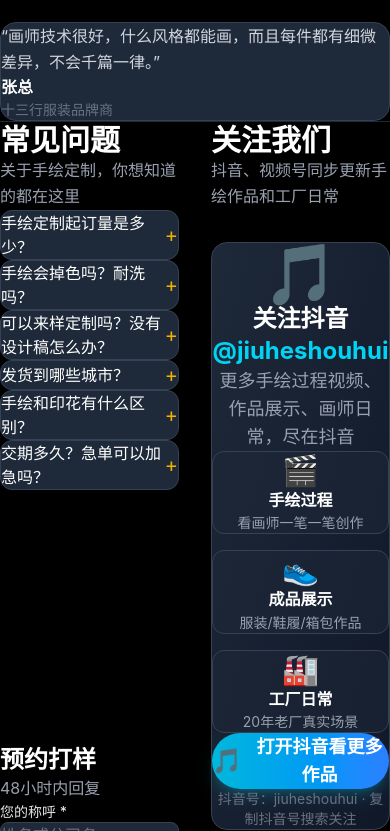
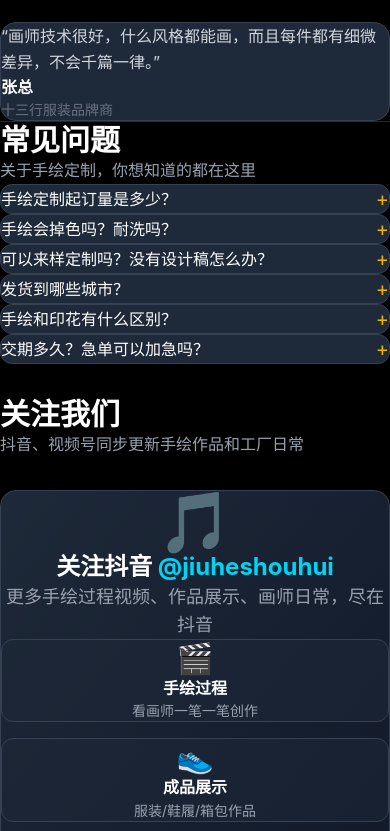
Before and after one commit to 419566896-pixel/jiuhe-handpaint, a Next.js app: page / in a window 390 px wide. Shown: the part 4473-5304 px from the top of the page. Built offline with nearby package versions, Linux system fonts and the light colour scheme.

Commit message:
fix: 手机端单栏适配
- 手机端: 单栏排列(faq→social→contact)
- 桌面端: 双栏并排(保持之前的布局)
- 使用CSS media query实现响应式grid-areas

```diff
--- a/app/globals.css
+++ b/app/globals.css
@@ -97,3 +97,32 @@
 ::-webkit-scrollbar-thumb:hover {
   background: #666;
 }
+
+/* FAQ + 预约 + 社交 并排布局 */
+.bottom-grid {
+  display: grid;
+  gap: 2rem;
+}
+
+/* 手机端：单栏 */
+.bottom-grid {
+  grid-template-columns: 1fr;
+  grid-template-areas:
+    "faq"
+    "social"
+    "contact";
+}
+
+/* 桌面端：双栏 */
+@media (min-width: 1024px) {
+  .bottom-grid {
+    grid-template-columns: 1fr 1fr;
+    grid-template-areas:
+      "faq    social"
+      "contact social";
+  }
+}
+
+.area-faq { grid-area: faq; }
+.area-social { grid-area: social; }
+.area-contact { grid-area: contact; }
--- a/app/page.tsx
+++ b/app/page.tsx
@@ -296,23 +296,16 @@
       <AnimateOnScroll>
       <section className="py-12 md:py-20 bg-black border-t border-gray-800">
         <div className="px-8">
-          <div
-            className="grid gap-8"
-            style={{
-              gridTemplateColumns: '1fr 1fr',
-              gridTemplateRows: 'auto auto',
-              gridTemplateAreas: '"faq social" "contact social"',
-            }}
-          >
+          <div className="bottom-grid">
             {/* 左上：常见问题 */}
-            <div id="faq" style={{ gridArea: 'faq' }}>
+            <div id="faq" className="area-faq">
               <h2 className="text-3xl md:text-4xl font-bold mb-4 text-white">常见问题</h2>
               <p className="text-gray-400 mb-8">关于手绘定制，你想知道的都在这里</p>
               <FAQ />
             </div>
 
             {/* 右侧：抖音 + 视频号（跨两行） */}
-            <div className="flex flex-col gap-8" style={{ gridArea: 'social' }}>
+            <div className="flex flex-col gap-8 area-social">
               <div>
                 <h2 className="text-3xl md:text-4xl font-bold mb-4 text-white">关注我们</h2>
                 <p className="text-gray-400 mb-8">抖音、视频号同步更新手绘作品和工厂日常</p>
@@ -322,7 +315,7 @@
             </div>
 
             {/* 左下：预约打样 */}
-            <div id="contact" style={{ gridArea: 'contact' }}>
+            <div id="contact" className="area-contact">
               <h2 className="text-2xl md:text-3xl font-bold mb-4 text-white">预约打样</h2>
               <p className="text-gray-400 mb-6">48小时内回复</p>
               <ContactForm />
```
